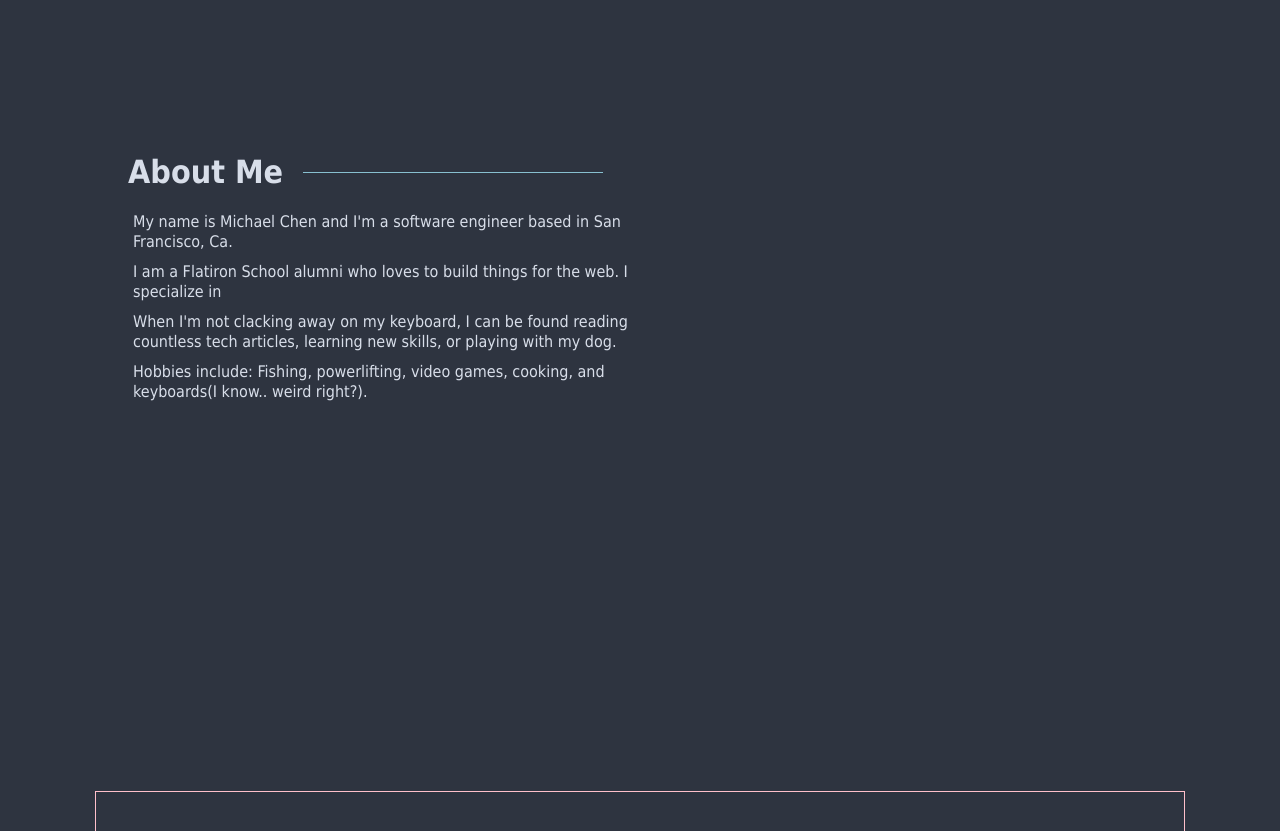
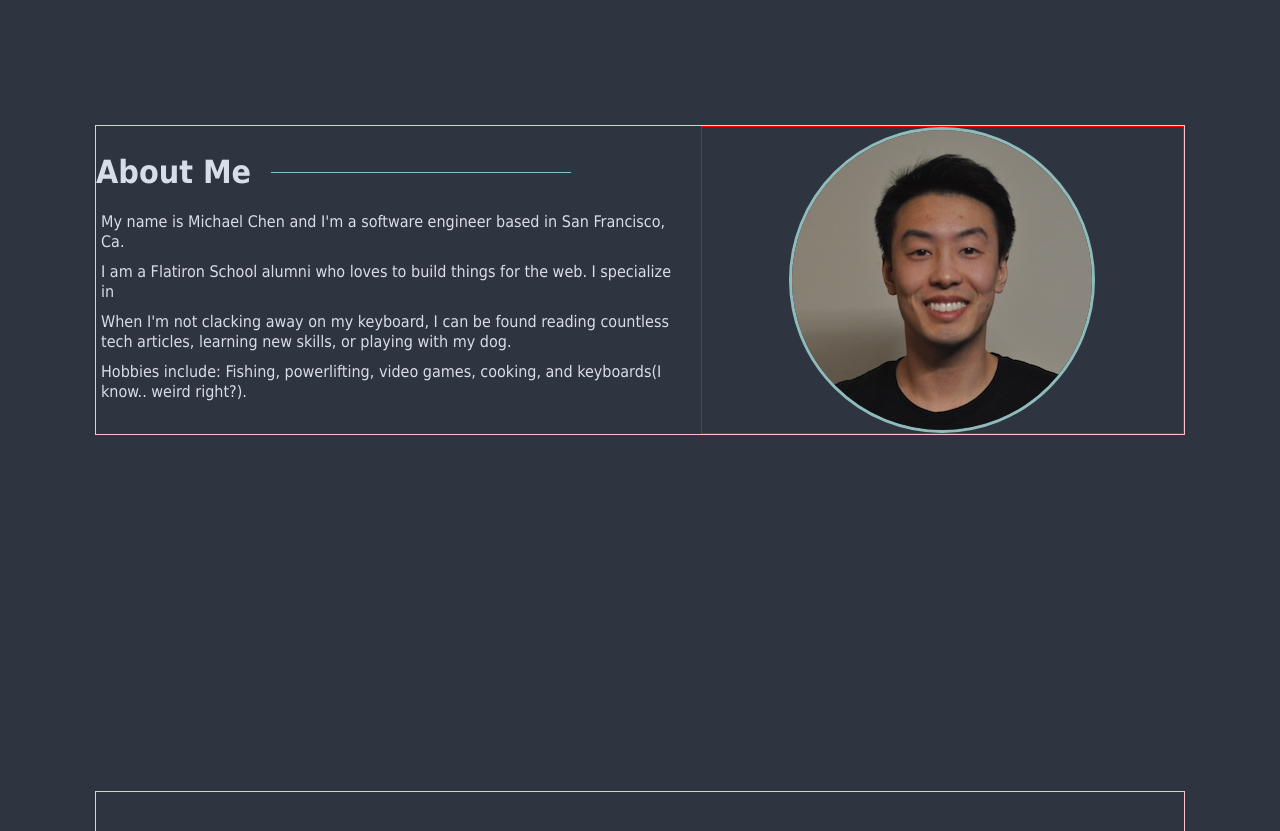
Before and after one commit to michaelcheny/portfolio-v1.5, a React (Create React App) app: page / in a window 1280 px wide. Shown: the part 920-1751 px from the top of the page. Built offline with nearby package versions, Linux system fonts and the light colour scheme.

Commit message:
move photo into about section

```diff
--- a/src/components/About.js
+++ b/src/components/About.js
@@ -1,5 +1,6 @@
 import React from "react";
 import styled from "styled-components";
+import pic from "../assets/images/headshot.jpg";
 
 const AboutSection = styled.section`
   height: 100vh;
@@ -9,9 +10,9 @@ const AboutSection = styled.section`
 `;
 const AboutContainer = styled.div`
   display: flex;
-  max-width: 1024px;
+  max-width: 1600px;
   justify-content: space-between;
-  /* border: 1px pink solid; */
+  border: 1px pink solid;
   width: 85%;
   .title {
     font-size: 2rem;
@@ -36,6 +37,7 @@ const Description = styled.div`
   /* border: 1px pink solid; */
   display: flex;
   flex-direction: column;
+  justify-content: center;
   width: 55%;
   padding-right: 1rem;
   p {
@@ -43,6 +45,33 @@ const Description = styled.div`
   }
   @media (max-width: 800px) {
     width: 100%;
+  }
+`;
+
+const PersonalInterest = styled.div`
+  display: flex;
+  flex-direction: column;
+`;
+
+const ProfilePic = styled.div`
+  display: flex;
+  justify-content: center;
+  /* height: 50%; */
+  width: 45%;
+  border: red 1px solid;
+  img {
+    max-width: 100%;
+    max-height: 100%;
+    border-radius: 100%;
+    object-fit: cover;
+    border: 3px ${({ theme }) => theme.textAccent} solid;
+    @media (max-width: 800px) {
+      /* margin: auto 0; */
+      /* align-self: center;
+      justify-self: center; */
+      width: 70%;
+      /* position: */
+    }
   }
 `;
 
@@ -63,6 +92,13 @@ const About = () => {
             right?).
           </p>
         </Description>
+        {/* <PersonalInterest>
+          <h2 className="title">Personal Interests</h2>
+          <p>jkdsfhasjhf</p>
+        </PersonalInterest> */}
+        <ProfilePic>
+          <img src={pic} alt="profile pic" />
+        </ProfilePic>
       </AboutContainer>
     </AboutSection>
   );
```
